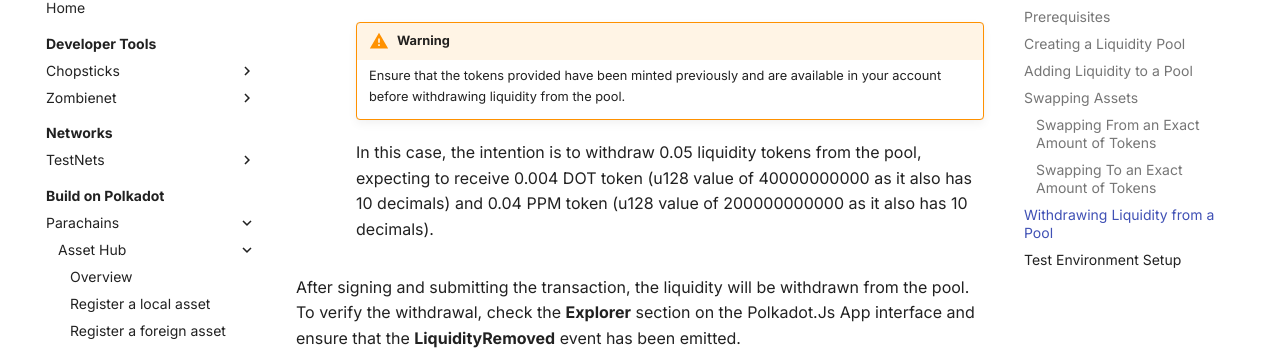
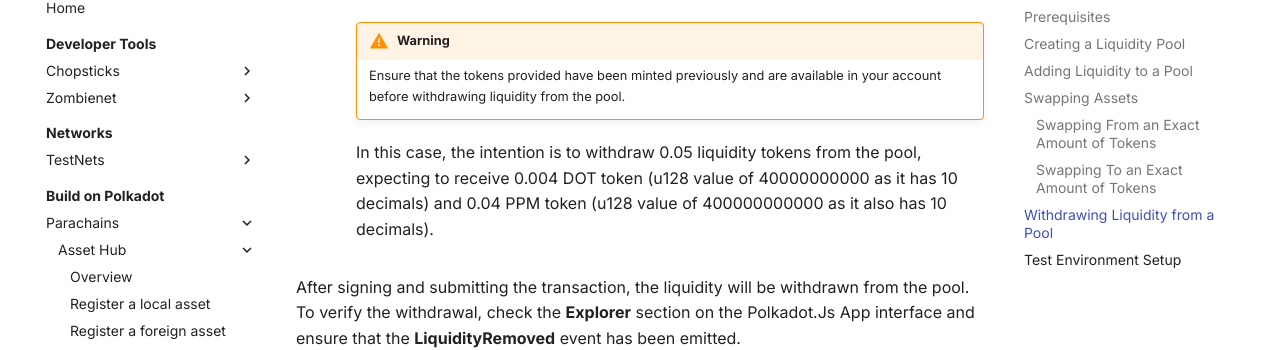
Before and after one commit to papermoonio/polkadot-ecosystem-docs-draft, an MkDocs documentation site: the page built from docs/build-on-polkadot/parachains/asset-hub/asset-conversion.md, in a window 1280 px wide and 900 px high, scrolled down 20173 px. Shown: the part 118-468 px from the top of the window. Built offline with MkDocs 1.6.1 and Material for MkDocs 9.7.7, drawn with Linux system fonts in a browser that asks for light colours; some of the changed text lies outside the part shown.

Commit message:
fix: typo

```diff
--- a/docs/build-on-polkadot/parachains/asset-hub/asset-conversion.md
+++ b/docs/build-on-polkadot/parachains/asset-hub/asset-conversion.md
@@ -246,7 +246,7 @@
         !!! warning
             Before swapping assets, ensure that the tokens provided have been minted previously and are available in your account.
 
-        In this case, the intention is to swap 0.01 DOT token (u128 value of 100000000000 as it also has 10 decimals) for 0.04 PPM token (u128 value of 400000000000 as it also has 10 decimals).
+        In this case, the intention is to swap 0.01 DOT token (u128 value of 100000000000 as it has 10 decimals) for 0.04 PPM token (u128 value of 400000000000 as it also has 10 decimals).
 
 After signing and submitting the transaction, the swap will be executed. To verify the swap, check the **Explorer** section on the Polkadot.Js App interface and ensure that the **SwapExecuted** event has been emitted.
 
@@ -298,7 +298,7 @@
         !!! warning
             Ensure that the tokens provided have been minted previously and are available in your account before withdrawing liquidity from the pool.
 
-        In this case, the intention is to withdraw 0.05 liquidity tokens from the pool, expecting to receive 0.004 DOT token (u128 value of 40000000000 as it also has 10 decimals) and 0.04 PPM token (u128 value of 200000000000 as it also has 10 decimals).
+        In this case, the intention is to withdraw 0.05 liquidity tokens from the pool, expecting to receive 0.004 DOT token (u128 value of 40000000000 as it has 10 decimals) and 0.04 PPM token (u128 value of 400000000000 as it also has 10 decimals).
 
 After signing and submitting the transaction, the liquidity will be withdrawn from the pool. To verify the withdrawal, check the **Explorer** section on the Polkadot.Js App interface and ensure that the **LiquidityRemoved** event has been emitted.
 
```
